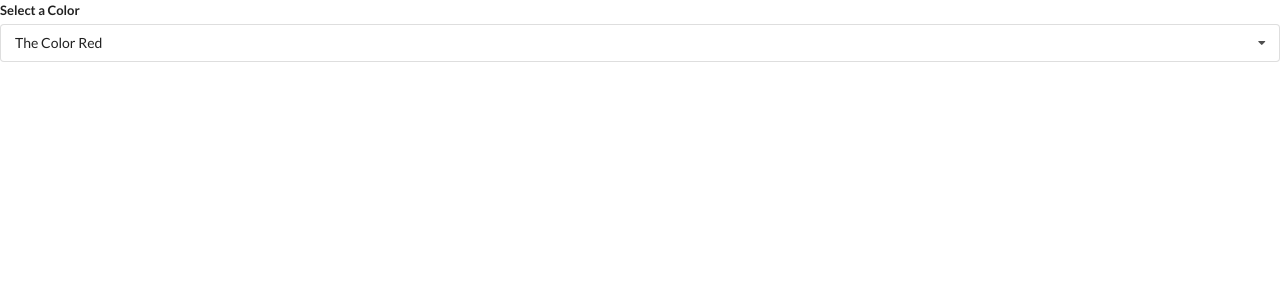
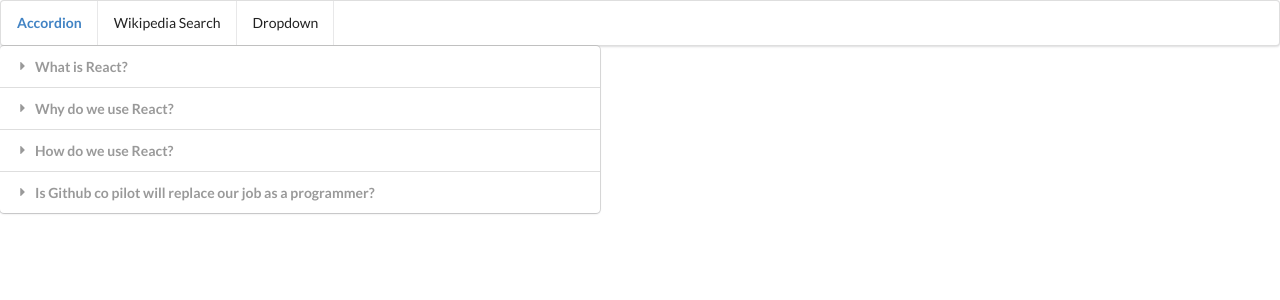
Before and after one commit to AndhikaBrosnan/widgets, a React (Create React App) app: page / in a window 1280 px wide. Shown: the top 300 px of the page. Built offline with nearby package versions, Linux system fonts and the light colour scheme.

Commit message:
Using React Router to change page :D

```diff
--- a/src/App.js
+++ b/src/App.js
@@ -1,7 +1,9 @@
 import React, { useState } from "react";
-// import Accordion from "./component/Accordion";
-// import Search from "./component/Search";
+import Accordion from "./component/Accordion";
+import Search from "./component/Search";
 import Dropdown from "./component/Dropdown";
+import Navbar from "./component/Navbar";
+import { BrowserRouter, Route, Switch } from "react-router-dom";
 
 const App = () => {
   const items = [
@@ -36,13 +38,28 @@ const App = () => {
 
   return (
     <div>
+      {/* starts of Browser Router */}
+      <BrowserRouter>
+        <Navbar />
+        <Switch>
+          <Route path="/" exact>
+            <Accordion items={items} />
+          </Route>
+          <Route path="/search" component={Search}></Route>
+          <Route path="/dropdown">
+            <Dropdown
+              options={options}
+              setOption={setOption}
+              selectedOption={option}
+            />
+          </Route>
+        </Switch>
+      </BrowserRouter>
+
+      {/* ends of Browser Router */}
+
       {/* <Accordion items={items} /> */}
       {/* <Search /> */}
-      <Dropdown
-        options={options}
-        setOption={setOption}
-        selectedOption={option}
-      />
     </div>
   );
 };
--- /dev/null
+++ b/src/component/Navbar.js
@@ -0,0 +1,27 @@
+import React from "react";
+import { Link } from "react-router-dom";
+
+const Navbar = () => {
+  return (
+    <div>
+      <div class="ui menu">
+        <div class="header item">
+          <Link to="/">Accordion</Link>
+        </div>
+
+        {/* <Link to="/search"> */}
+        <Link to="/search" class="item" href="/search">
+          {" "}
+          Wikipedia Search
+        </Link>
+        {/* </Link> */}
+        {/* <Link to="/dropdown"> */}
+        <Link to="/dropdown" class="item" href="/dropdown">
+          Dropdown
+        </Link>
+      </div>
+    </div>
+  );
+};
+
+export default Navbar;
--- a/src/component/Search.js
+++ b/src/component/Search.js
@@ -20,7 +20,7 @@ const Search = () => {
       setResults(data.query.search);
     };
 
-    if (term && !results.length) {
+    if (term) {
       search();
     } else {
       const timeoutId = setTimeout(() => {
```
